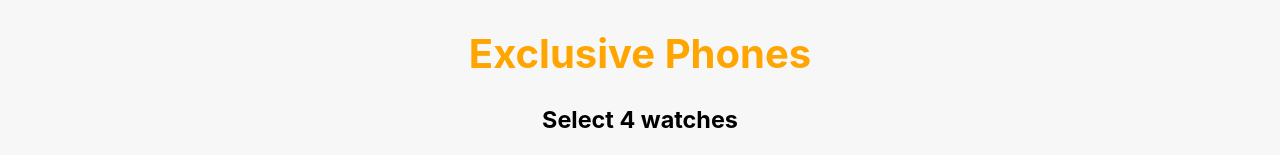
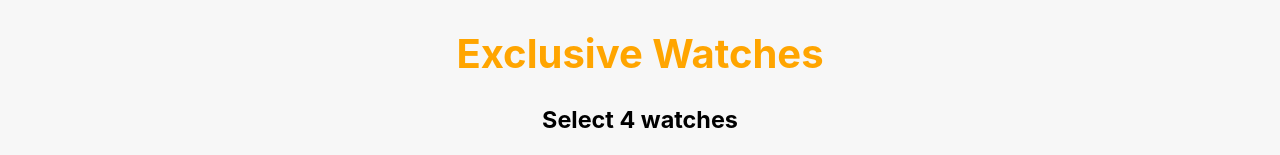
Before and after one commit to joymohanta/lucky-one-joy-mohanta-8, a React (Create React App) app: page / in a window 1280 px wide. Shown: the top 155 px of the page. Built offline with nearby package versions, Linux system fonts and the light colour scheme.

Commit message:
title changed

```diff
--- a/src/components/Header/Header.js
+++ b/src/components/Header/Header.js
@@ -4,7 +4,7 @@ import "./Header.css";
 const Header = () => {
   return (
     <div className="header">
-      <h1 className="font-design">Exclusive Phones</h1>
+      <h1 className="font-design">Exclusive Watches</h1>
       <h3>Select 4 watches</h3>
     </div>
   );
```
